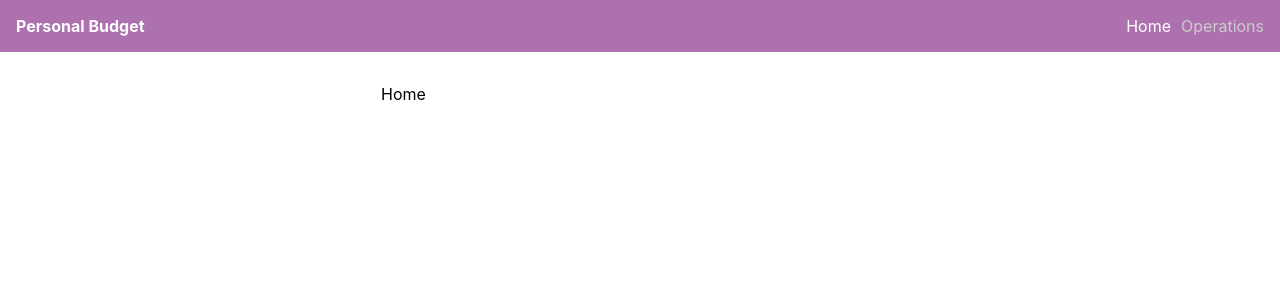
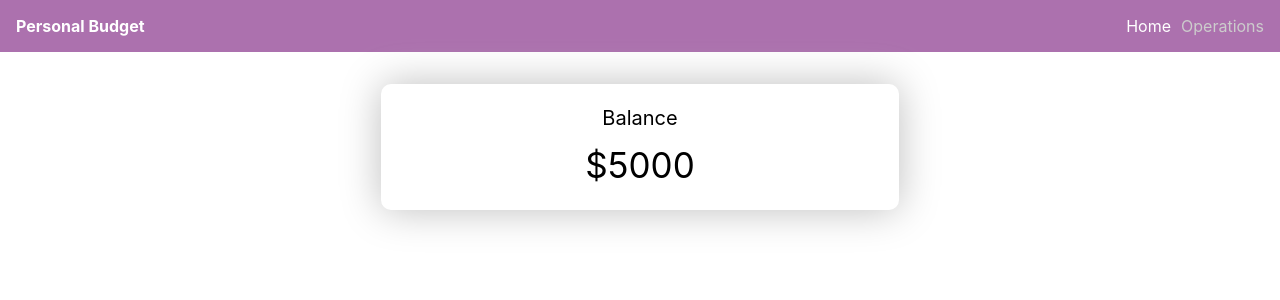
Before and after one commit to Raymark12/Personal-budget-app, a React (Create React App) app in the folder client/: page / in a window 1280 px wide. Shown: the top 300 px of the page. Built offline with nearby package versions, Linux system fonts and the light colour scheme.

Commit message:
implements home with balance

```diff
--- a/client/src/App.js
+++ b/client/src/App.js
@@ -1,4 +1,5 @@
 import { BrowserRouter as Router, Routes, Route } from "react-router-dom";
+import Home from "./components/Home";
 
 import Layout from "./components/Layout";
 import Operations from "./components/Operations";
@@ -10,7 +11,7 @@ function App() {
         <Layout>
           <Routes>
             <Route path="/operations" element={<Operations />} />
-            <Route path="/" element="Home" />
+            <Route path="/" element={<Home />} />
           </Routes>
         </Layout>
       </Router>
--- /dev/null
+++ b/client/src/components/Home/OperationsBalance/index.js
@@ -0,0 +1,12 @@
+import Card from "../../Card";
+import style from "./operationsBalance.module.scss";
+
+const OperationsBalance = ({ balance }) => {
+  return (
+    <Card title="Balance">
+      <div className={style.balance}>{balance}</div>
+    </Card>
+  );
+};
+
+export default OperationsBalance;
--- /dev/null
+++ b/client/src/components/Home/OperationsBalance/operationsBalance.module.scss
@@ -0,0 +1,4 @@
+.balance {
+  text-align: center;
+  font-size: 35px;
+}
--- /dev/null
+++ b/client/src/components/Home/index.js
@@ -0,0 +1,10 @@
+import OperationsBalance from "./OperationsBalance";
+
+const Home = () => {
+  const balance = "$5000";
+  return (
+    <OperationsBalance balance={balance}/>
+  );
+};
+
+export default Home;
```
